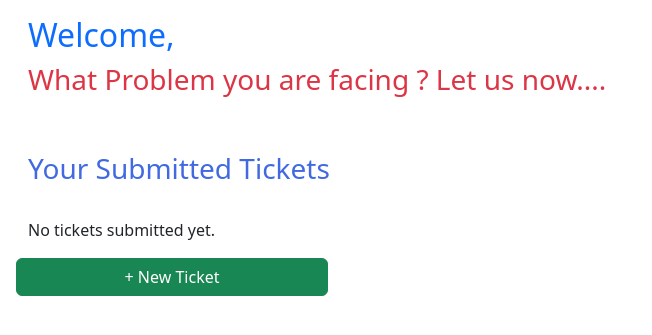
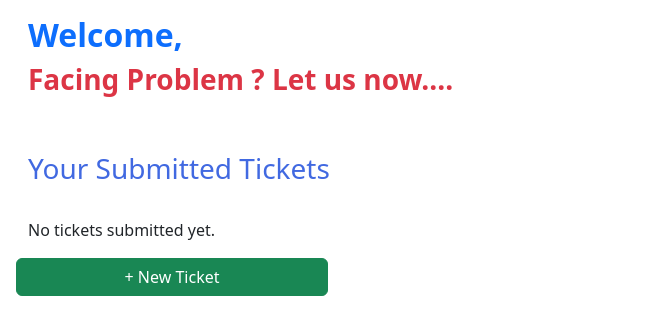
Before and after one commit to Tejas132005/Query-Listener-and-TelegramBot-Project, a Django app: page /complaints/dashboard/ in a window 1280 px wide. Shown: the part 86-421 px from the top of the page, without its empty margins (0-652 px from the left). Run offline with Django 4.2, Linux system fonts and the light colour scheme; a user stored in the database is signed in; data comes from the database, SQL or seed files in the repository; both versions use the stored data as it was after the commit.

Commit message:
added assets

```diff
--- a/accounts/templates/accounts/dashboard.html
+++ b/accounts/templates/accounts/dashboard.html
@@ -49,8 +49,8 @@
 
         <section class="m-3">
             <div class="text-primary">
-                <h2>Welcome,</h2>
-                <h3 class="text-danger">What Problem you are facing ? Let us now....</h3>
+                <h2><b>Welcome,</b></h2>
+                <h3 class="text-danger"><b>Facing Problem ? Let us now....</b></h3>
             </div>
             <br><br>
 
```
Also changed, not shown: assests/Ticket_visit_image.png (added), assests/bot_image.png (added), assests/dashboard_image.png (added), assests/landing_page.png (added), assests/new_ticket_image.png (added), db.sqlite3, 1 other file.
